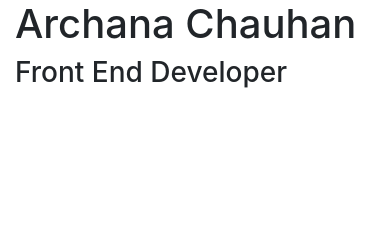
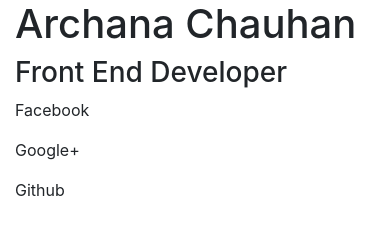
Before and after one commit to archana-chauhan/my-portfolio, a plain HTML site: page index.html in a window 390 px wide. Drawn offline with nearby package versions, Linux system fonts and the light colour scheme.

Commit message:
Add index.html

```diff
--- a/index.html
+++ b/index.html
@@ -12,9 +12,9 @@
         <div class="col-md-6"><h3>Front End Developer</h3></div>
     </div>
     <div class="row">
-        <div class="col-md-4"></div>
-        <div class="col-md-4"></div>
-        <div class="col-md-4"></div>
+        <div class="col-md-4"><p>Facebook</p></div>
+        <div class="col-md-4"><p>Google+</p></div>
+        <div class="col-md-4"><p>Github</p></div>
     </div>
 </div>
 
```
